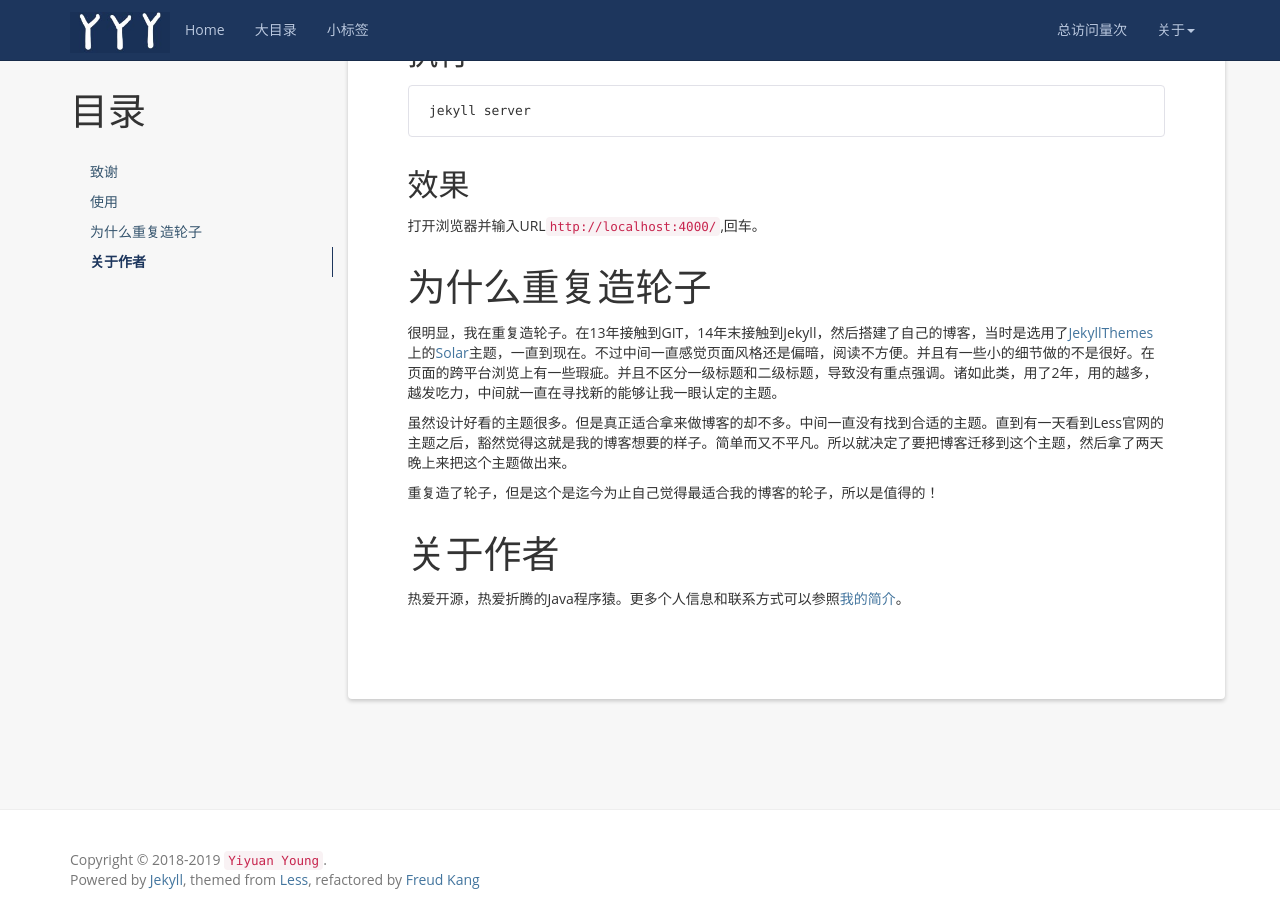
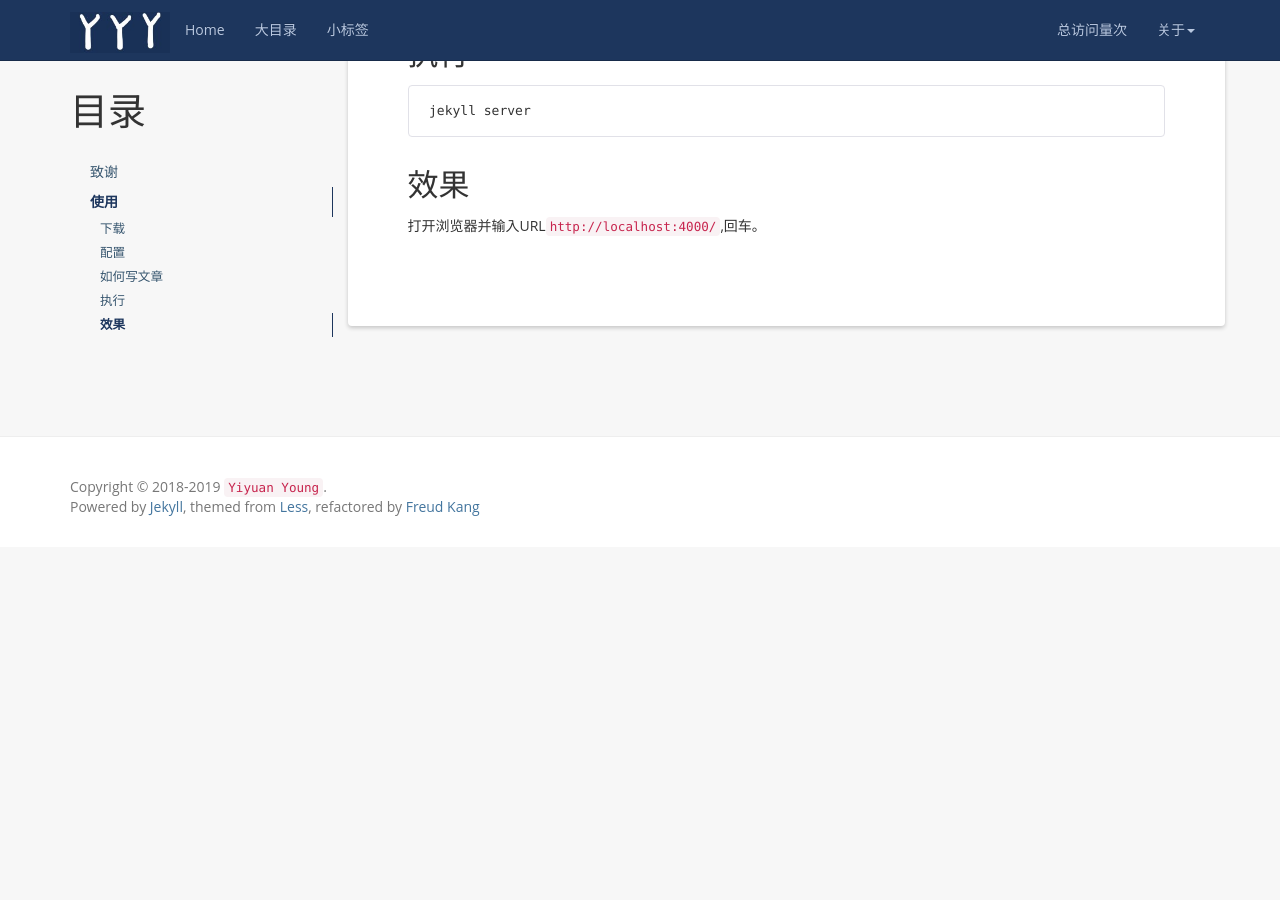
Before and after one commit to yyysjz1997/yyysjz1997.github.io, a Jekyll site: the page built from _posts/2018-12-27-how-to-use-this-jekyll-theme.md, in a window 1280 px wide and 900 px high, scrolled down 1840 px. Built offline with Jekyll 4.4.1, drawn with Linux system fonts in a browser that asks for light colours; nearby versions of some CDN libraries; a script that is not in the unit is left out; comment, search, counter and statistics services are not loaded; after the commit the page ends 2387 px from its top, so only the background shows below that; some of the changed text lies outside the part shown.

```diff
--- a/_posts/2016-08-27-how-to-use-this-jekyll-theme.md
+++ b/_posts/2018-12-27-how-to-use-this-jekyll-theme.md
@@ -1,9 +1,9 @@
 ---
 layout: post
 title:  如何使用LessOrMore这个Jekyll模版
-date:   2016-08-27 01:08:00 +0800
-categories: document
-tag: 教程
+date:   2018-12-27 01:08:00 +0800
+categories: 日常随笔
+tag: 博客说明
 ---
 
 * content
@@ -15,7 +15,7 @@ tag: 教程
 + 感谢[Less官网](http://lesscss.cn/)的样式，本Jekyll框架的样式都是基于Less官网的样式直接拷贝过来的。只是重构了JS，并且加入了Jekyll语法而已。
 + 感谢[Github](https://github.com/)提供的代码维护和发布平台
 + 感谢[Jekyll](https://jekyllrb.com/)团队做出如此优秀的产品
-+ 感谢[Solar](https://github.com/mattvh/solar-theme-jekyll)的原作者[Matt Harzewski](http://www.webmaster-source.com/)，在`2014.11`-`2016.09`的两年间，我的博客选用了此样式模版
++ 感谢[Solar](https://github.com/mattvh/solar-theme-jekyll)的原作者[Matt Harzewski](http://www.webmaster-source.com/)
 
 
 使用							{#How-to-use}
@@ -91,18 +91,3 @@ jekyll server
 效果							{#result}
 ------------------------------------
 打开浏览器并输入URL`http://localhost:4000/`,回车。
-
-
-为什么重复造轮子					{#why}
-====================================
-
-很明显，我在重复造轮子。在13年接触到GIT，14年末接触到Jekyll，然后搭建了自己的博客，当时是选用了[JekyllThemes](http://jekyllthemes.org/)上的[Solar](https://github.com/mattvh/solar-theme-jekyll)主题，一直到现在。不过中间一直感觉页面风格还是偏暗，阅读不方便。并且有一些小的细节做的不是很好。在页面的跨平台浏览上有一些瑕疵。并且不区分一级标题和二级标题，导致没有重点强调。诸如此类，用了2年，用的越多，越发吃力，中间就一直在寻找新的能够让我一眼认定的主题。
-
-虽然设计好看的主题很多。但是真正适合拿来做博客的却不多。中间一直没有找到合适的主题。直到有一天看到Less官网的主题之后，豁然觉得这就是我的博客想要的样子。简单而又不平凡。所以就决定了要把博客迁移到这个主题，然后拿了两天晚上来把这个主题做出来。
-
-重复造了轮子，但是这个是迄今为止自己觉得最适合我的博客的轮子，所以是值得的！
-
-关于作者						{#about-author}
-====================================
-
-热爱开源，热爱折腾的Java程序猿。更多个人信息和联系方式可以参照[我的简介](http://www.hifreud.com/Resume.io/)。
```
Also changed, not shown: _posts/2014-12-20-I-ve-Interviewed-100s-of-Candidates-and-the-Ones-I-Hire-Always-Do-This.md (deleted, +0 -45 lines), _posts/2019-07-20-my-new-computer.md (added, +38 -0 lines).
